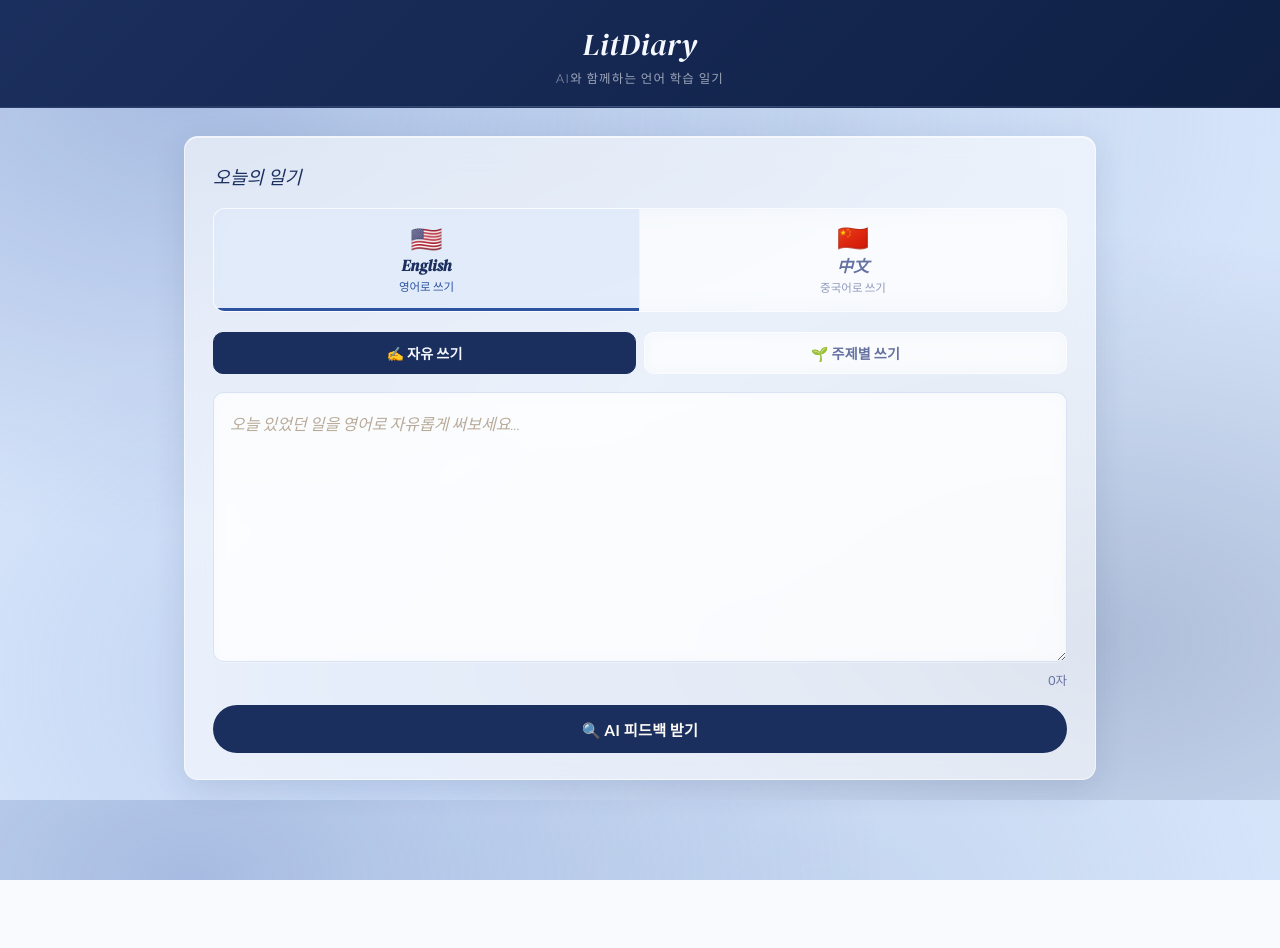
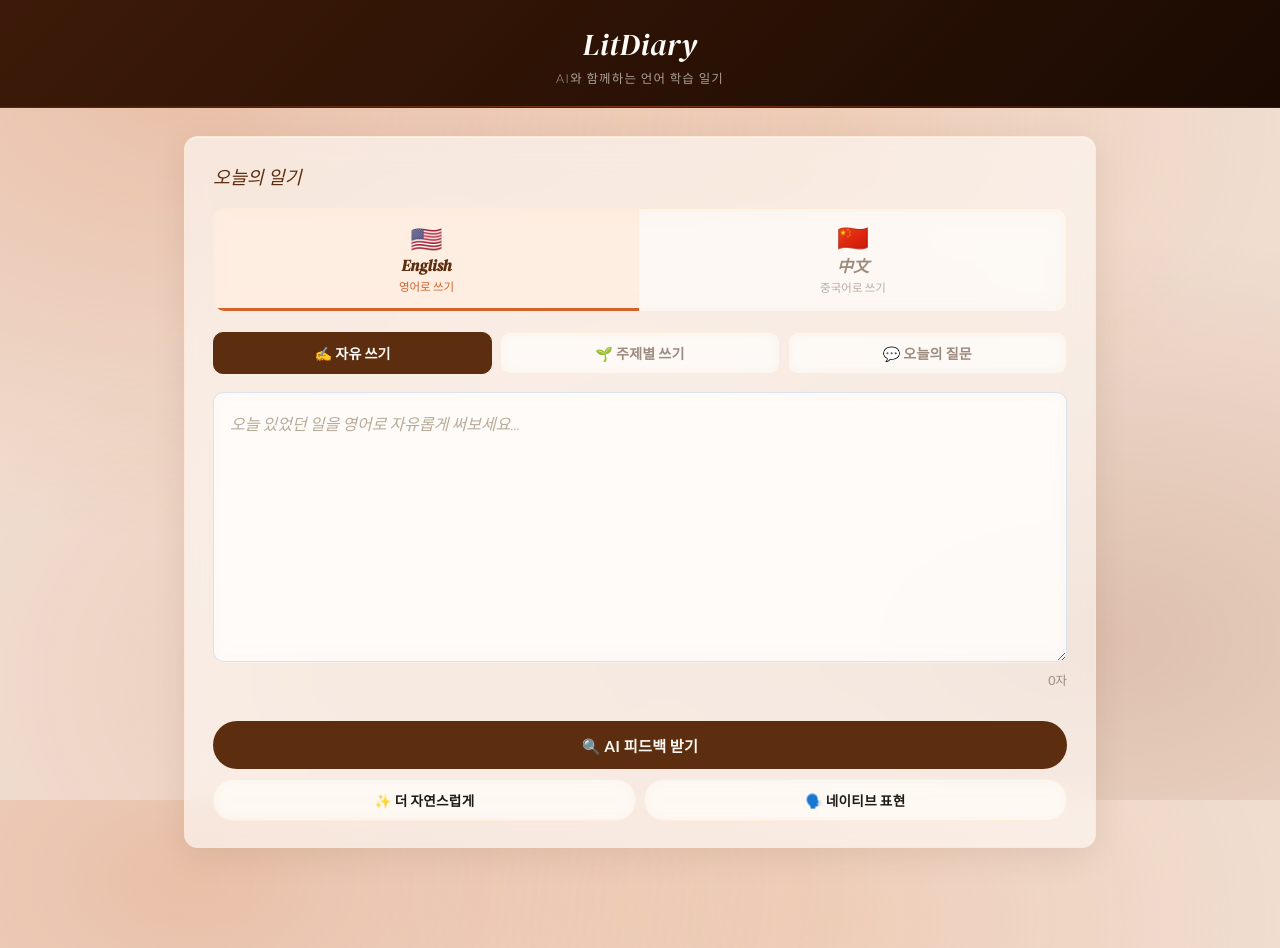
Before and after one commit to Chaeonit/litdiary, a Flask app: page / in a window 1280 px wide. Before the commit the page ends 880 px from the top, so only its background shows below. Run offline with Flask 3, Linux system fonts and the light colour scheme; some libraries are stand-ins or nearby versions.

Commit message:
오늘의 질문 모드 + 표현 추천 기능 추가
- 💬 오늘의 질문 모드: 쉬움/중간/어려움 난이도 카드 선택 → 당일 질문 표시
- ✨ 더 자연스럽게 / 🗣️ 네이티브 표현 버튼으로 /express 엔드포인트 호출
- app.py에 /express POST 라우트 추가 (natural/native 모드 지원)
- 베이지·오렌지 glassmorphism 디자인 적용

Co-Authored-By: Claude Sonnet 4.6 <noreply@anthropic.com>

```diff
--- a/app.py
+++ b/app.py
@@ -339,5 +339,44 @@ def save_diary_route():
     return jsonify({"success": True, "entry": entry})
 
 
+@app.route("/express", methods=["POST"])
+def express():
+    data = request.json
+    text = data.get("text", "").strip()
+    language = data.get("language", "english")
+    mode = data.get("mode", "natural")  # "natural" | "native"
+
+    if not text:
+        return jsonify({"error": "텍스트를 입력해주세요."}), 400
+
+    lang_name = "English" if language == "english" else "Chinese (Mandarin)"
+    if mode == "natural":
+        instruction = (
+            f"The user wrote the following {lang_name} text. "
+            "Find 2-3 sentences or phrases that sound unnatural or awkward, "
+            "and suggest more natural alternatives. "
+            "Return JSON: {\"suggestions\": [{\"original\": str, \"suggested\": str, \"reason_kr\": str}]}"
+        )
+    else:
+        instruction = (
+            f"The user wrote the following {lang_name} text. "
+            "Find 2-3 expressions and show how a native speaker would say the same thing more naturally or idiomatically. "
+            "Return JSON: {\"suggestions\": [{\"original\": str, \"suggested\": str, \"reason_kr\": str}]}"
+        )
+
+    try:
+        res = client.chat.completions.create(
+            model=MODEL,
+            messages=[
+                {"role": "system", "content": instruction + " All reason_kr must be in Korean."},
+                {"role": "user", "content": text}
+            ],
+            response_format={"type": "json_object"}
+        )
+        return jsonify(json.loads(res.choices[0].message.content))
+    except Exception as e:
+        return jsonify({"error": str(e)}), 500
+
+
 if __name__ == "__main__":
     app.run(debug=True)
--- a/static/script.js
+++ b/static/script.js
@@ -2,8 +2,42 @@
 let selectedLang = "english";
 let selectedMode = "free";
 let selectedTopic = null;
+let selectedDifficulty = null;
 let currentAnalysis = null;
 let currentText = "";
+
+/* ── 오늘의 질문 데이터 ─────────────────────────── */
+const DAILY_QUESTIONS = {
+  easy: [
+    "오늘 뭐 했어요?",
+    "오늘 먹은 음식 중 가장 맛있었던 건?",
+    "오늘 날씨는 어땠나요?",
+    "오늘 만난 사람이 있나요?",
+    "오늘 어디에 갔나요?"
+  ],
+  medium: [
+    "오늘 가장 기억에 남는 순간은?",
+    "오늘 배운 것이 있다면?",
+    "오늘 가장 힘들었던 순간은?",
+    "오늘 감사했던 일이 있나요?",
+    "오늘 가장 즐거웠던 시간은?"
+  ],
+  hard: [
+    "오늘 하루를 감정 중심으로 설명해보세요",
+    "오늘 당신이 내린 결정 중 가장 의미 있었던 것은?",
+    "오늘의 경험이 당신을 어떻게 성장시켰나요?",
+    "오늘 가장 복잡한 감정을 느낀 순간을 묘사해보세요",
+    "오늘 하루가 당신에게 어떤 의미였나요?"
+  ]
+};
+
+const DIFF_ICONS = { easy: "🟢", medium: "🟡", hard: "🔴" };
+
+function getTodayQuestion(level) {
+  const dayOfYear = Math.floor((Date.now() - new Date(new Date().getFullYear(), 0, 0)) / 86400000);
+  const list = DAILY_QUESTIONS[level];
+  return list[dayOfYear % list.length];
+}
 
 /* ── 주제 & 힌트 데이터 ─────────────────────────── */
 const TOPICS = {
@@ -55,18 +89,50 @@ document.querySelectorAll(".mode-btn").forEach(btn => {
     btn.classList.add("active");
     selectedMode = btn.dataset.mode;
     selectedTopic = null;
+    selectedDifficulty = null;
 
     const beginnerSection = document.getElementById("beginner-section");
+    const questionSection = document.getElementById("question-section");
+
+    beginnerSection.classList.add("hidden");
+    questionSection.classList.add("hidden");
+    document.getElementById("hint-section").classList.add("hidden");
+    document.getElementById("selected-question").classList.add("hidden");
+
     if (selectedMode === "beginner") {
       beginnerSection.classList.remove("hidden");
       renderTopics();
-    } else {
-      beginnerSection.classList.add("hidden");
-      document.getElementById("hint-section").classList.add("hidden");
+    } else if (selectedMode === "question") {
+      questionSection.classList.remove("hidden");
+      renderDifficultyCards();
     }
     updatePlaceholder();
   });
 });
+
+/* ── 난이도 카드 렌더링 ──────────────────────────── */
+function renderDifficultyCards() {
+  ["easy", "medium", "hard"].forEach(level => {
+    document.getElementById(`q-${level}`).textContent = getTodayQuestion(level);
+  });
+
+  document.querySelectorAll(".difficulty-card").forEach(card => {
+    card.classList.toggle("active", card.dataset.level === selectedDifficulty);
+    card.onclick = () => {
+      selectedDifficulty = card.dataset.level;
+      renderDifficultyCards();
+      showSelectedQuestion(selectedDifficulty);
+      updatePlaceholder();
+    };
+  });
+}
+
+function showSelectedQuestion(level) {
+  const box = document.getElementById("selected-question");
+  box.querySelector(".sq-icon").textContent = DIFF_ICONS[level];
+  box.querySelector(".sq-text").textContent = getTodayQuestion(level);
+  box.classList.remove("hidden");
+}
 
 /* ── 주제 렌더링 ────────────────────────────────── */
 function renderTopics() {
@@ -117,20 +183,17 @@ function insertAtCursor(el, text) {
 
 /* ── 플레이스홀더 업데이트 ──────────────────────── */
 function updatePlaceholder() {
+  const lang = selectedLang === "english" ? "영어" : "중국어";
   if (selectedMode === "free") {
-    diaryInput.placeholder = selectedLang === "english"
-      ? "오늘 있었던 일을 영어로 자유롭게 써보세요..."
-      : "오늘 있었던 일을 중국어로 자유롭게 써보세요...";
-  } else {
-    if (!selectedTopic) {
-      diaryInput.placeholder = selectedLang === "english"
-        ? "위에서 주제를 고르면 힌트 단어가 나와요!"
-        : "위에서 주제를 고르면 힌트 단어가 나와요!";
-    } else {
-      diaryInput.placeholder = selectedLang === "english"
-        ? `'${selectedTopic.label}' 주제로 3문장 정도 써보세요. 힌트 단어를 활용해봐요!`
-        : `'${selectedTopic.label}' 주제로 3문장 정도 써보세요. 힌트 단어를 활용해봐요!`;
-    }
+    diaryInput.placeholder = `오늘 있었던 일을 ${lang}로 자유롭게 써보세요...`;
+  } else if (selectedMode === "beginner") {
+    diaryInput.placeholder = selectedTopic
+      ? `'${selectedTopic.label}' 주제로 3문장 정도 써보세요. 힌트 단어를 활용해봐요!`
+      : "위에서 주제를 고르면 힌트 단어가 나와요!";
+  } else if (selectedMode === "question") {
+    diaryInput.placeholder = selectedDifficulty
+      ? `위 질문에 대한 답을 ${lang}로 써보세요...`
+      : "난이도를 선택하면 오늘의 질문이 나와요!";
   }
 }
 
@@ -294,6 +357,50 @@ document.getElementById("check-quiz-btn").addEventListener("click", () => {
   });
 });
 
+/* ── 표현 추천 ─────────────────────────────────── */
+async function fetchExpress(mode) {
+  const text = diaryInput.value.trim();
+  if (!text) { alert("먼저 일기를 써주세요."); return; }
+
+  const naturalBtn = document.getElementById("natural-btn");
+  const nativeBtn  = document.getElementById("native-btn");
+  const resultBox  = document.getElementById("expr-result");
+
+  naturalBtn.disabled = true;
+  nativeBtn.disabled  = true;
+  resultBox.innerHTML = '<p style="font-size:.85rem;color:var(--muted);padding:4px 0;">분석 중...</p>';
+  resultBox.classList.remove("hidden");
+
+  try {
+    const res = await fetch("/express", {
+      method: "POST",
+      headers: { "Content-Type": "application/json" },
+      body: JSON.stringify({ text, language: selectedLang, mode })
+    });
+    const data = await res.json();
+    if (data.error) throw new Error(data.error);
+
+    const title = mode === "natural" ? "✨ 더 자연스러운 표현" : "🗣️ 네이티브 표현";
+    const items = (data.suggestions || []).map(s => `
+      <div class="expr-item">
+        <div class="expr-original">${escHtml(s.original)}</div>
+        <div class="expr-suggested">${escHtml(s.suggested)}</div>
+        <div class="expr-reason">${escHtml(s.reason_kr)}</div>
+      </div>
+    `).join("");
+
+    resultBox.innerHTML = `<div class="expr-result-title">${title}</div>${items || "<p style='font-size:.85rem;color:var(--muted)'>추천할 표현이 없어요!</p>"}`;
+  } catch (e) {
+    resultBox.innerHTML = `<p style="font-size:.85rem;color:#A04040;">오류: ${escHtml(e.message)}</p>`;
+  } finally {
+    naturalBtn.disabled = false;
+    nativeBtn.disabled  = false;
+  }
+}
+
+document.getElementById("natural-btn").addEventListener("click", () => fetchExpress("natural"));
+document.getElementById("native-btn").addEventListener("click",  () => fetchExpress("native"));
+
 /* ── LocalStorage 유틸 ──────────────────────────── */
 const STORAGE_KEY = "litdiary_entries";
 
--- a/static/style.css
+++ b/static/style.css
@@ -4,34 +4,34 @@
 *, *::before, *::after { box-sizing: border-box; margin: 0; padding: 0; }
 
 :root {
-  --green-dk:   #1B2F5E;
-  --green-md:   #2D52A0;
-  --green-lt:   #7A9CC5;
-  --green-pale: #D6E4F7;
-  --cream:      #E8F0FF;
-  --warm-white: #F5F8FF;
-  --sand:       #DDE8F5;
-  --brown:      #4A6080;
-  --brown-lt:   #8AAAC8;
-  --text:       #1A2240;
-  --muted:      #6672A0;
-  --border:     rgba(194,212,236,.70);
-  --terracotta: #C17A5A;
+  --green-dk:   #5C2D0E;
+  --green-md:   #D4622A;
+  --green-lt:   #E8915A;
+  --green-pale: #FDE8D8;
+  --cream:      #FAF4EE;
+  --warm-white: #FFFCF8;
+  --sand:       #F2E8DE;
+  --brown:      #8C7B6E;
+  --brown-lt:   #C4A898;
+  --text:       #1F1A16;
+  --muted:      #9C8B7E;
+  --border:     rgba(200,175,155,.65);
+  --terracotta: #D4622A;
   --radius:     14px;
-  --shadow:     0 8px 32px rgba(27,47,94,.12), inset 0 1px 0 rgba(255,255,255,.60);
-  --glass-bg:   rgba(255,255,255,.60);
+  --shadow:     0 8px 32px rgba(92,45,14,.10), inset 0 1px 0 rgba(255,255,255,.60);
+  --glass-bg:   rgba(255,252,248,.62);
   --glass-blur: blur(14px);
-  --glass-border: 1px solid rgba(255,255,255,.55);
+  --glass-border: 1px solid rgba(255,230,210,.65);
 }
 
 body {
   font-family: 'Lato', 'Helvetica Neue', sans-serif;
-  background: #D6E4FA;
+  background: #F0DDD0;
   background-image:
-    radial-gradient(ellipse at 15% 10%, rgba(43,82,161,.28) 0%, transparent 45%),
-    radial-gradient(ellipse at 85% 80%, rgba(27,47,94,.22) 0%, transparent 45%),
-    radial-gradient(ellipse at 65% 15%, rgba(122,156,197,.20) 0%, transparent 38%),
-    radial-gradient(ellipse at 30% 85%, rgba(60,110,200,.16) 0%, transparent 38%);
+    radial-gradient(ellipse at 15% 10%, rgba(212,98,42,.24) 0%, transparent 45%),
+    radial-gradient(ellipse at 85% 80%, rgba(140,55,15,.18) 0%, transparent 45%),
+    radial-gradient(ellipse at 65% 15%, rgba(232,145,90,.20) 0%, transparent 38%),
+    radial-gradient(ellipse at 30% 85%, rgba(200,100,50,.14) 0%, transparent 38%);
   background-attachment: fixed;
   color: var(--text);
   min-height: 100vh;
@@ -41,7 +41,7 @@ body {
 
 /* ── 헤더 ─────────────────────────────────────── */
 .header {
-  background: linear-gradient(135deg, #1B2F5E 0%, #0F2044 100%);
+  background: linear-gradient(135deg, #3D1A08 0%, #1A0A02 100%);
   color: var(--warm-white);
   padding: 24px 0 20px;
   text-align: center;
@@ -54,7 +54,7 @@ body {
   position: absolute;
   bottom: 0; left: 0; right: 0;
   height: 1px;
-  background: linear-gradient(90deg, transparent, rgba(122,156,197,.4), transparent);
+  background: linear-gradient(90deg, transparent, rgba(212,98,42,.50), transparent);
 }
 
 .logo { display: flex; align-items: center; justify-content: center; gap: 10px; }
@@ -153,7 +153,7 @@ body {
   transition: color .2s;
 }
 .lang-btn.active {
-  background: rgba(214,228,247,.65);
+  background: rgba(253,232,216,.65);
   color: var(--green-dk);
 }
 .lang-btn.active .lang-label { color: var(--green-dk); }
@@ -357,9 +423,56 @@ body {
 }
 .btn-save:hover { background: #A86848; transform: translateY(-1px); }
 
+/* ── 표현 추천 버튼 ───────────────────────────── */
+.action-row { display: flex; flex-direction: column; gap: 10px; margin-top: 16px; }
+.expr-btns { display: grid; grid-template-columns: 1fr 1fr; gap: 8px; }
+.btn-expr {
+  width: auto; margin-top: 0;
+  padding: 10px 16px;
+  border-radius: 20px;
+  background: rgba(255,252,248,.45);
+  backdrop-filter: blur(8px);
+  -webkit-backdrop-filter: blur(8px);
+  border: var(--glass-border);
+  color: var(--text);
+  font-size: 0.85rem;
+  font-weight: 700;
+  cursor: pointer;
+  transition: all .2s;
+  font-family: 'Lato', sans-serif;
+}
+.btn-expr:hover { background: rgba(253,232,216,.65); border-color: rgba(212,98,42,.40); }
+.btn-expr:disabled { opacity: .45; cursor: not-allowed; }
+
+.expr-result {
+  margin-top: 12px;
+  padding: 16px 18px;
+  background: rgba(253,232,216,.40);
+  backdrop-filter: blur(10px);
+  -webkit-backdrop-filter: blur(10px);
+  border: 1px solid rgba(212,98,42,.25);
+  border-radius: 12px;
+}
+.expr-result-title {
+  font-size: 0.75rem;
+  font-weight: 700;
+  color: var(--green-md);
+  text-transform: uppercase;
+  letter-spacing: 0.8px;
+  margin-bottom: 10px;
+}
+.expr-item {
+  padding: 10px 0;
+  border-bottom: 1px solid rgba(212,98,42,.12);
+}
+.expr-item:last-child { border-bottom: none; padding-bottom: 0; }
+.expr-original { font-size: 0.85rem; color: var(--muted); text-decoration: line-through; margin-bottom: 4px; }
+.expr-suggested { font-size: 0.95rem; color: var(--text); font-weight: 700; margin-bottom: 3px; }
+.expr-reason { font-size: 0.80rem; color: var(--muted); line-height: 1.5; }
+
 /* ── 점수 카드 ────────────────────────────────── */
 .score-card {
-  background: rgba(214,228,247,.50);
+  background: rgba(253,232,216,.55);
   backdrop-filter: blur(16px);
   -webkit-backdrop-filter: blur(16px);
 }
--- a/templates/index.html
+++ b/templates/index.html
@@ -45,6 +45,33 @@
         <div class="mode-switcher">
           <button class="mode-btn active" data-mode="free">✍️ 자유 쓰기</button>
           <button class="mode-btn" data-mode="beginner">🌱 주제별 쓰기</button>
+          <button class="mode-btn" data-mode="question">💬 오늘의 질문</button>
+        </div>
+
+        <!-- 질문 선택 모드 -->
+        <div id="question-section" class="hidden">
+          <p class="topic-guide">난이도를 선택하세요</p>
+          <div class="difficulty-cards">
+            <button class="difficulty-card" data-level="easy">
+              <span class="diff-icon">🟢</span>
+              <span class="diff-label">쉬움</span>
+              <span class="diff-question" id="q-easy"></span>
+            </button>
+            <button class="difficulty-card" data-level="medium">
+              <span class="diff-icon">🟡</span>
+              <span class="diff-label">중간</span>
+              <span class="diff-question" id="q-medium"></span>
+            </button>
+            <button class="difficulty-card" data-level="hard">
+              <span class="diff-icon">🔴</span>
+              <span class="diff-label">어려움</span>
+              <span class="diff-question" id="q-hard"></span>
+            </button>
+          </div>
+          <div id="selected-question" class="selected-question hidden">
+            <span class="sq-icon"></span>
+            <p class="sq-text"></p>
+          </div>
         </div>
 
         <!-- 초보 모드: 주제 선택 + 힌트 -->
@@ -67,10 +94,19 @@
 
         <div class="char-count"><span id="char-count">0</span>자</div>
 
-        <button id="analyze-btn" class="btn btn-primary">
-          <span class="btn-text">🔍 AI 피드백 받기</span>
-          <span class="btn-loading hidden">분석 중...</span>
-        </button>
+        <div class="action-row">
+          <button id="analyze-btn" class="btn btn-primary">
+            <span class="btn-text">🔍 AI 피드백 받기</span>
+            <span class="btn-loading hidden">분석 중...</span>
+          </button>
+          <div class="expr-btns">
+            <button id="natural-btn" class="btn btn-expr">✨ 더 자연스럽게</button>
+            <button id="native-btn" class="btn btn-expr">🗣️ 네이티브 표현</button>
+          </div>
+        </div>
+
+        <!-- 표현 추천 결과 -->
+        <div id="expr-result" class="expr-result hidden"></div>
       </div>
 
       <!-- 피드백 영역 (분석 후 표시) -->
```
Also changed, not shown: other parts of static/style.css (+81 -15 lines), 실행방법.md (+0 -23 lines).
